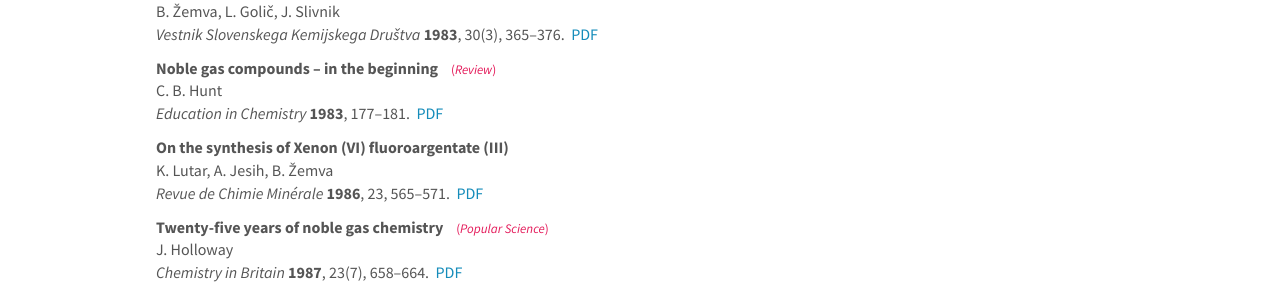
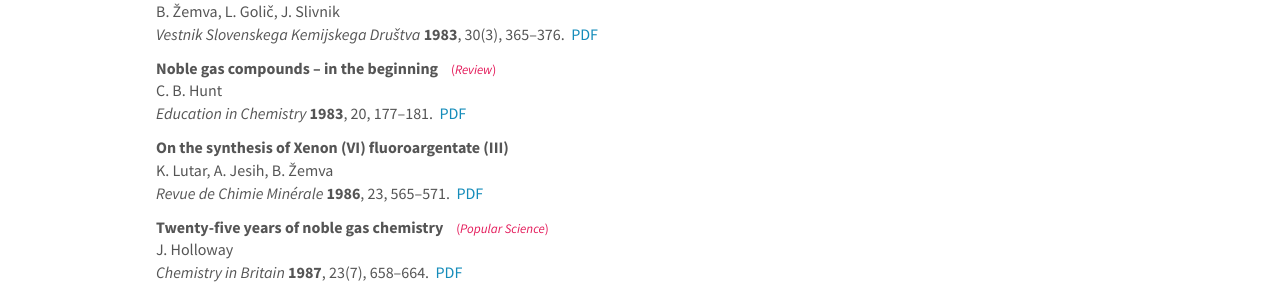
Before and after one commit to eccl-jsi/eccl-jsi.github.io, a Jekyll site: the page built from _pages/ngrxiv.md, in a window 1280 px wide and 900 px high, scrolled down 2014 px. Shown: the part 157-455 px from the top of the window. Built offline with Jekyll 4.4.1, drawn with Linux system fonts in a browser that asks for light colours; nearby versions of some CDN libraries.

Commit message:
Update ngrxiv.md

```diff
--- a/_pages/ngrxiv.md
+++ b/_pages/ngrxiv.md
@@ -115,7 +115,7 @@
 
 **Noble gas compounds – in the beginning**   &nbsp;&nbsp;&nbsp;<font color="#e41959" size="-1">(<i>Review</i>)</font>
 <br>C. B. Hunt
-<br>*Education in Chemistry* **1983**, 177–181. &nbsp;[PDF]({{ site.baseurl }}/ngarxiv/1983_EiC.pdf)
+<br>*Education in Chemistry* **1983**, 20, 177–181. &nbsp;[PDF]({{ site.baseurl }}/ngarxiv/1983_EiC.pdf)
 
 **On the synthesis of Xenon (VI) fluoroargentate (III)**
 <br>K. Lutar, A. Jesih, B. Žemva
```
